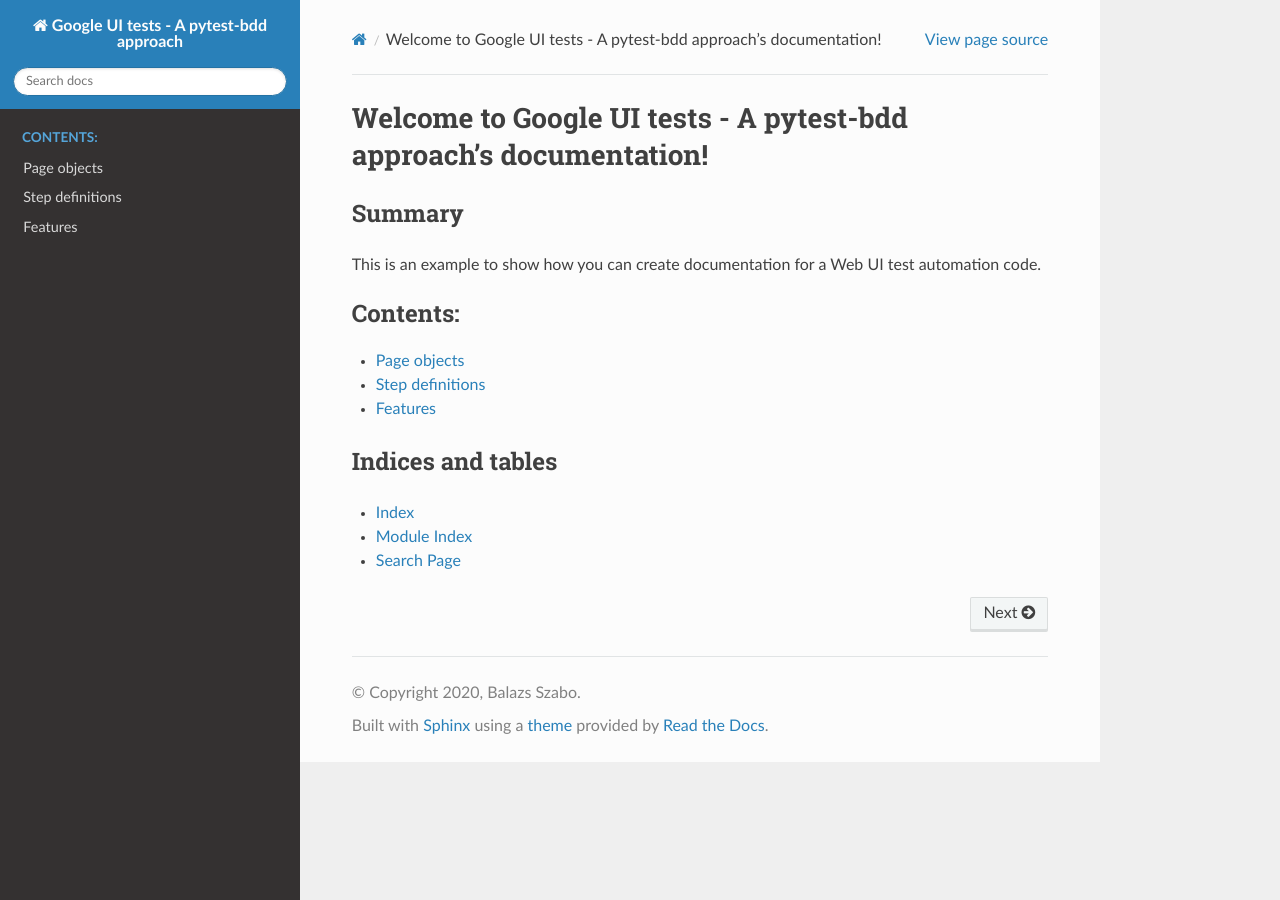
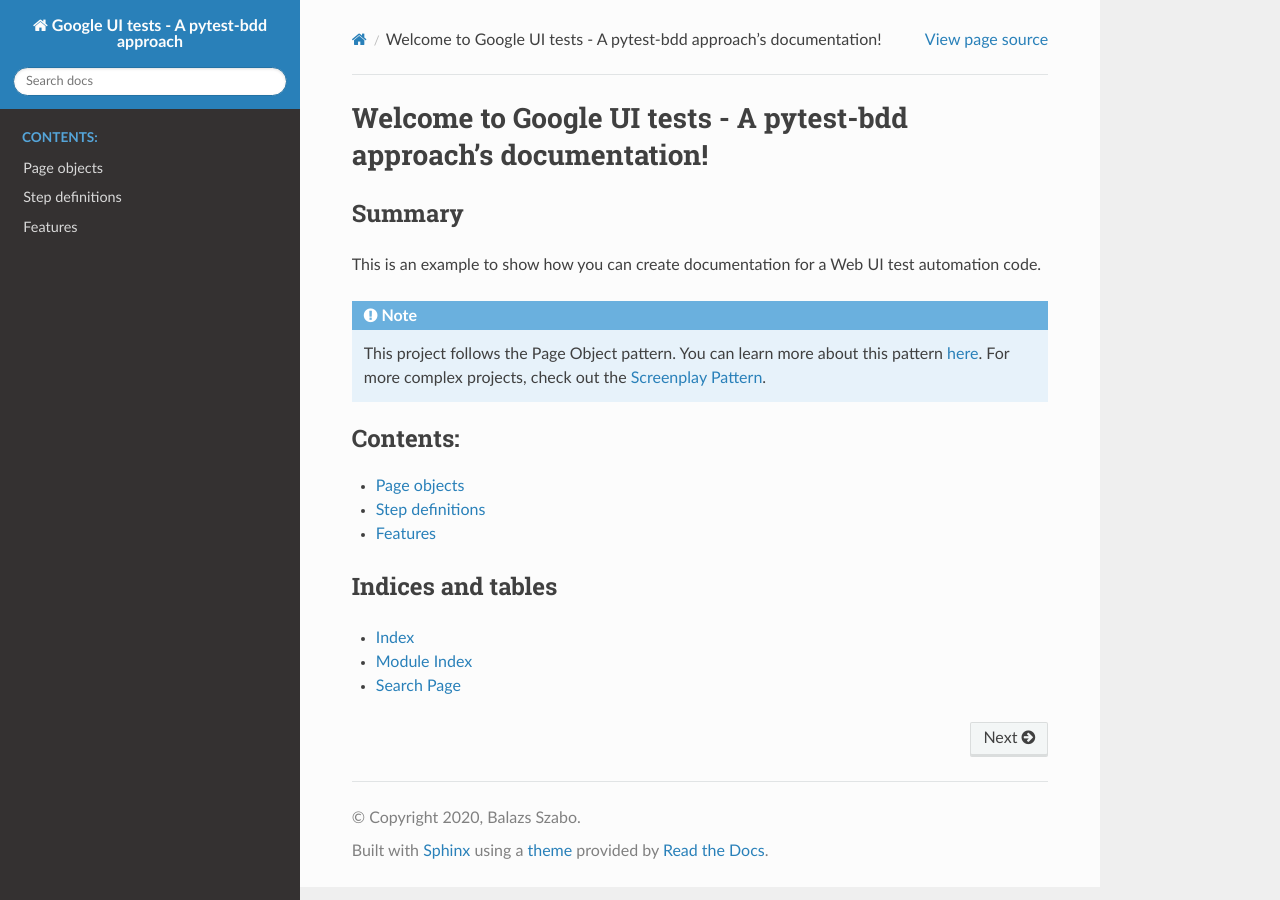
Before and after one commit to szbalazs0221/google-search-pytest-bdd, a Sphinx documentation site: the page built from docs/index.rst, in a window 1280 px wide. Built offline with Sphinx 7.4.7 and the Read the Docs theme 2.0.0, drawn with Linux system fonts in a browser that asks for light colours.

Commit message:
added references to docs

```diff
--- a/docs/index.rst
+++ b/docs/index.rst
@@ -12,6 +12,13 @@ Summary
 This is an example to show how you can create documentation for a Web UI
 test automation code.
 
+.. note::
+   This project follows the Page Object pattern. You can learn more about this
+   pattern `here`_. For more complex projects, check out the `Screenplay Pattern`_.
+
+.. _here: https://www.pluralsight.com/guides/getting-started-with-page-object-pattern-for-your-selenium-tests
+.. _Screenplay Pattern: https://serenity-js.org/handbook/thinking-in-serenity-js/screenplay-pattern.html
+
 .. toctree::
    :maxdepth: 1
    :caption: Contents:
@@ -21,6 +28,7 @@ test automation code.
    features
 
 
+
 Indices and tables
 ******************
 
```
